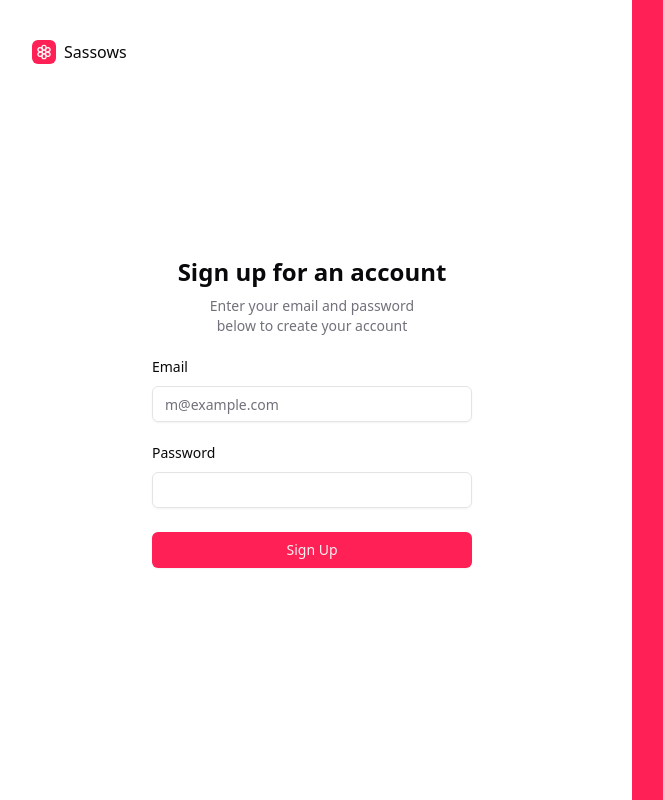
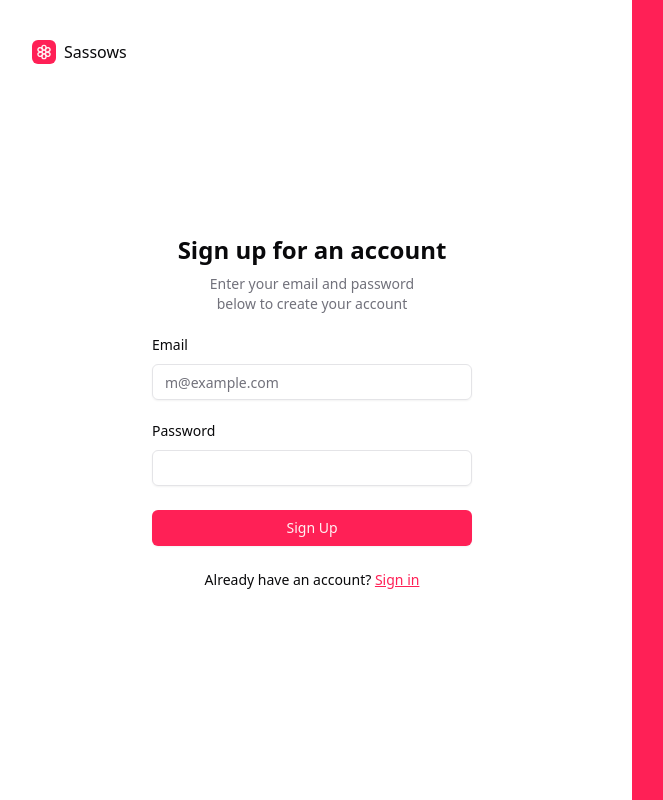
Before and after one commit to jordanmcgregor/sassows-v2, a Next.js app: page / in a window 1280 px wide. Shown: the whole page, without its empty margins (8-671 px from the left). Built offline with nearby package versions, Linux system fonts and the light colour scheme.

Commit message:
added in a sign in option to the home page

```diff
--- a/components/signup-form.tsx
+++ b/components/signup-form.tsx
@@ -4,6 +4,7 @@ import { Input } from "@/components/ui/input"
 import { Label } from "@/components/ui/label"
 import { SubmitButton } from "@/components/submit-button"
 import { signUpAction } from "@/app/actions";
+import Link from "next/link"
 
 export function SignupForm({
   className,
@@ -46,6 +47,12 @@ export function SignupForm({
           Login with GitHub
         </Button> */}
       </div>
+      <p className="text-sm text text-foreground text-center">
+        Already have an account?{" "}
+        <Link className="text-primary font-medium underline" href="/sign-in">
+          Sign in
+        </Link>
+      </p>
       {/* <div className="text-center text-sm">
         Don&apos;t have an account?{" "}
         <a href="#" className="underline underline-offset-4">
```
